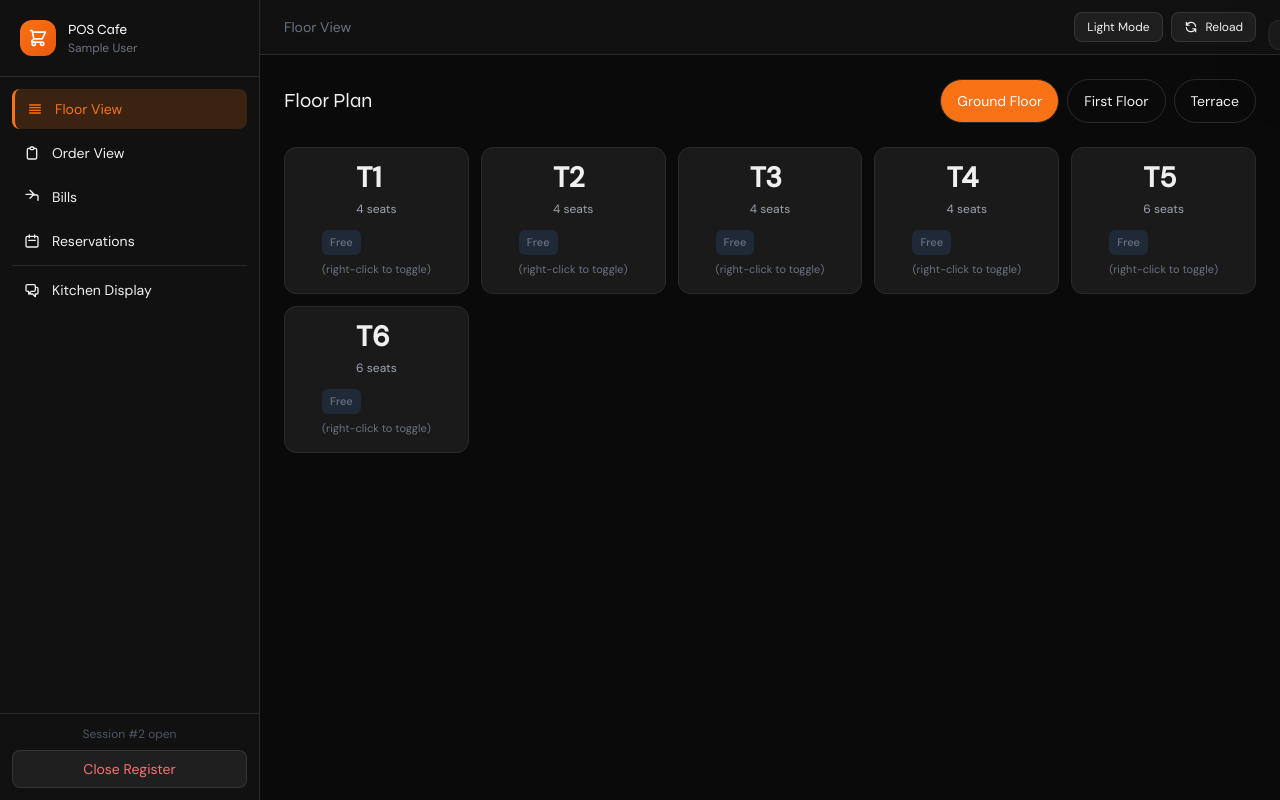
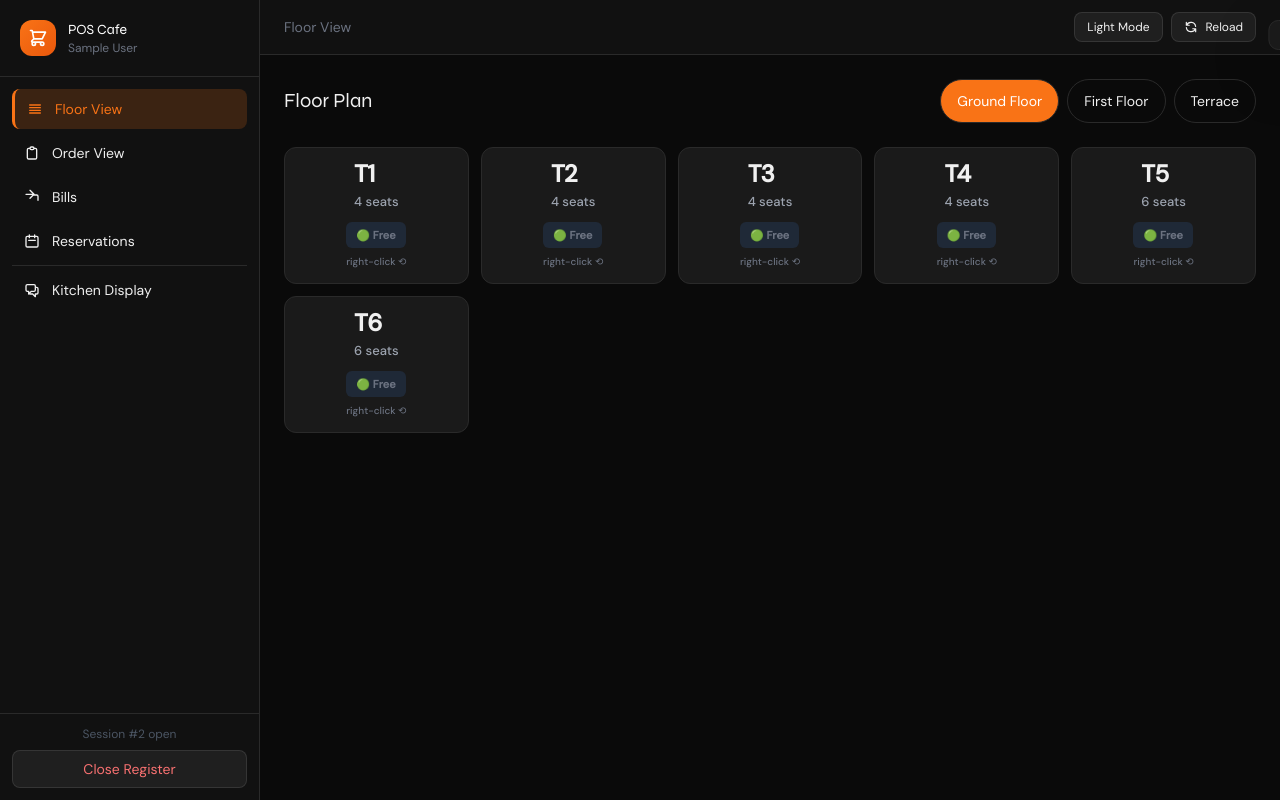
Before and after one commit to Divy2308/Cafe-POS, a Flask app: page /pos in a window 1280 px wide. Run offline with Flask 3, Linux system fonts and the light colour scheme; the visitor is signed in with stand-in values (Sample User, id 1); data comes from the database, SQL or seed files in the repository; data that the repository does not hold is empty; some libraries are stand-ins or nearby versions.

Commit message:
Improve table card UI - better text spacing, sizing, and visual hierarchy

```diff
--- a/templates/pos.html
+++ b/templates/pos.html
@@ -9,7 +9,8 @@
     flex-direction: column;
     justify-content: space-between;
     min-height: 140px;
-    padding: 16px !important;
+    padding: 14px !important;
+    border-radius: 12px;
   }
 
   .table-card:hover {
@@ -29,19 +30,21 @@
   .table-card .table-header {
     display: flex;
     flex-direction: column;
-    gap: 8px;
-    margin-bottom: 12px;
+    gap: 6px;
+    margin-bottom: 10px;
   }
 
   .table-card .table-number {
-    font-size: 28px;
+    font-size: 24px;
     font-weight: 800;
     line-height: 1;
+    letter-spacing: -0.5px;
   }
 
   .table-card .table-seats {
-    font-size: 12px;
+    font-size: 13px;
     color: #9ca3af;
+    font-weight: 500;
   }
 
   .table-card .table-footer {
@@ -59,13 +62,15 @@
 
   .table-card .table-status .tag {
     font-size: 11px;
-    padding: 4px 8px;
+    padding: 5px 10px;
     border-radius: 6px;
+    font-weight: 600;
   }
 
   .table-card .table-hint {
-    font-size: 11px;
+    font-size: 10px;
     color: #6b7280;
+    font-weight: 500;
   }
 
   .product-btn {
@@ -713,9 +718,9 @@
       </div>
       <div class="table-footer">
         <div class="table-status">
-          <span class="tag ${t.status === 'occupied' ? 'bg-orange-900/40 text-orange-400' : 'bg-gray-800 text-gray-500'}">${t.status === 'occupied' ? 'Occupied' : 'Free'}</span>
+          <span class="tag ${t.status === 'occupied' ? 'bg-orange-900/40 text-orange-400' : 'bg-gray-800 text-gray-500'}">${t.status === 'occupied' ? '🔴 Occupied' : '🟢 Free'}</span>
         </div>
-        <div class="table-hint">(right-click to toggle)</div>
+        <div class="table-hint">right-click ⟲</div>
       </div>
     </div>`).join('');
   }
```
